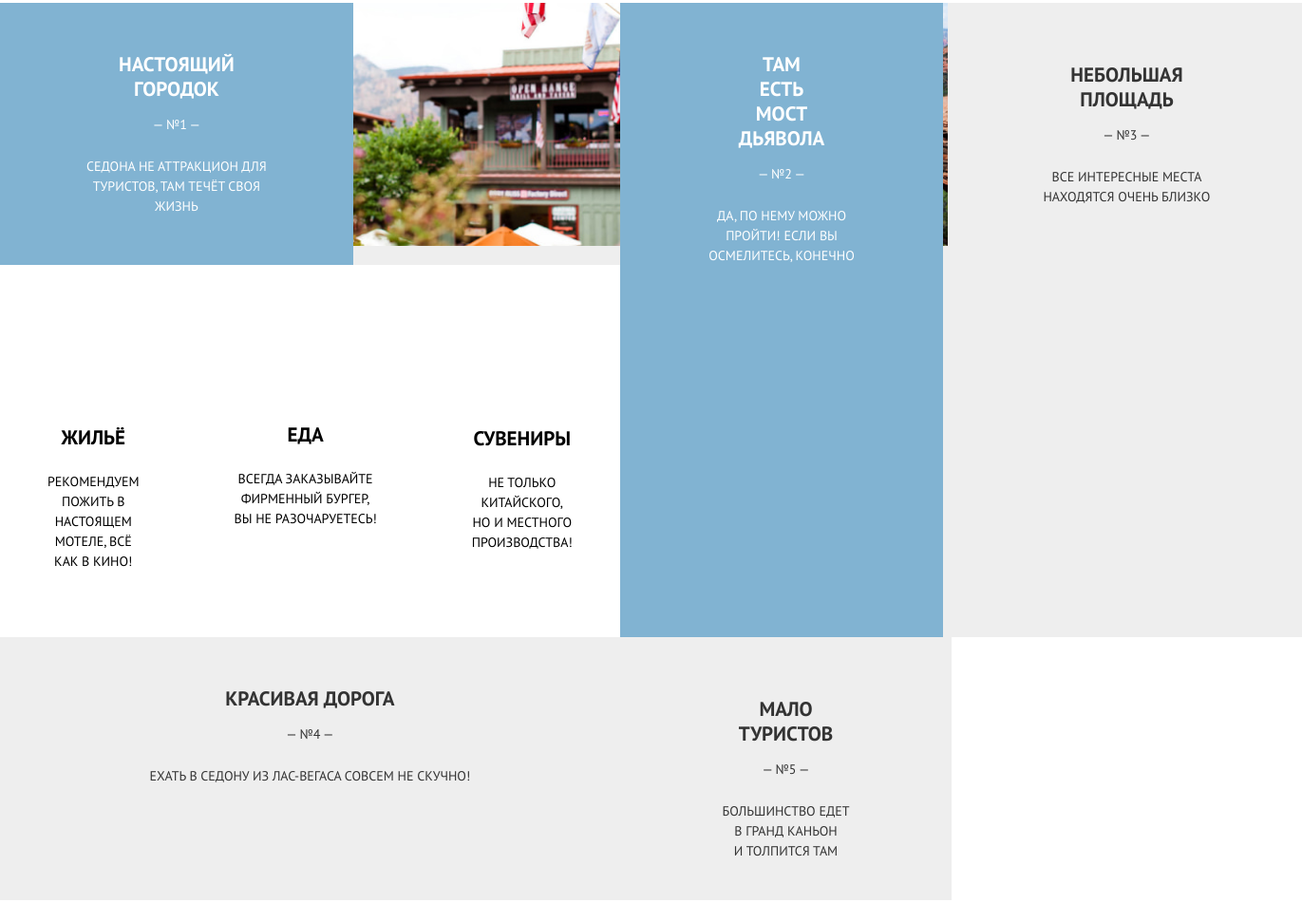
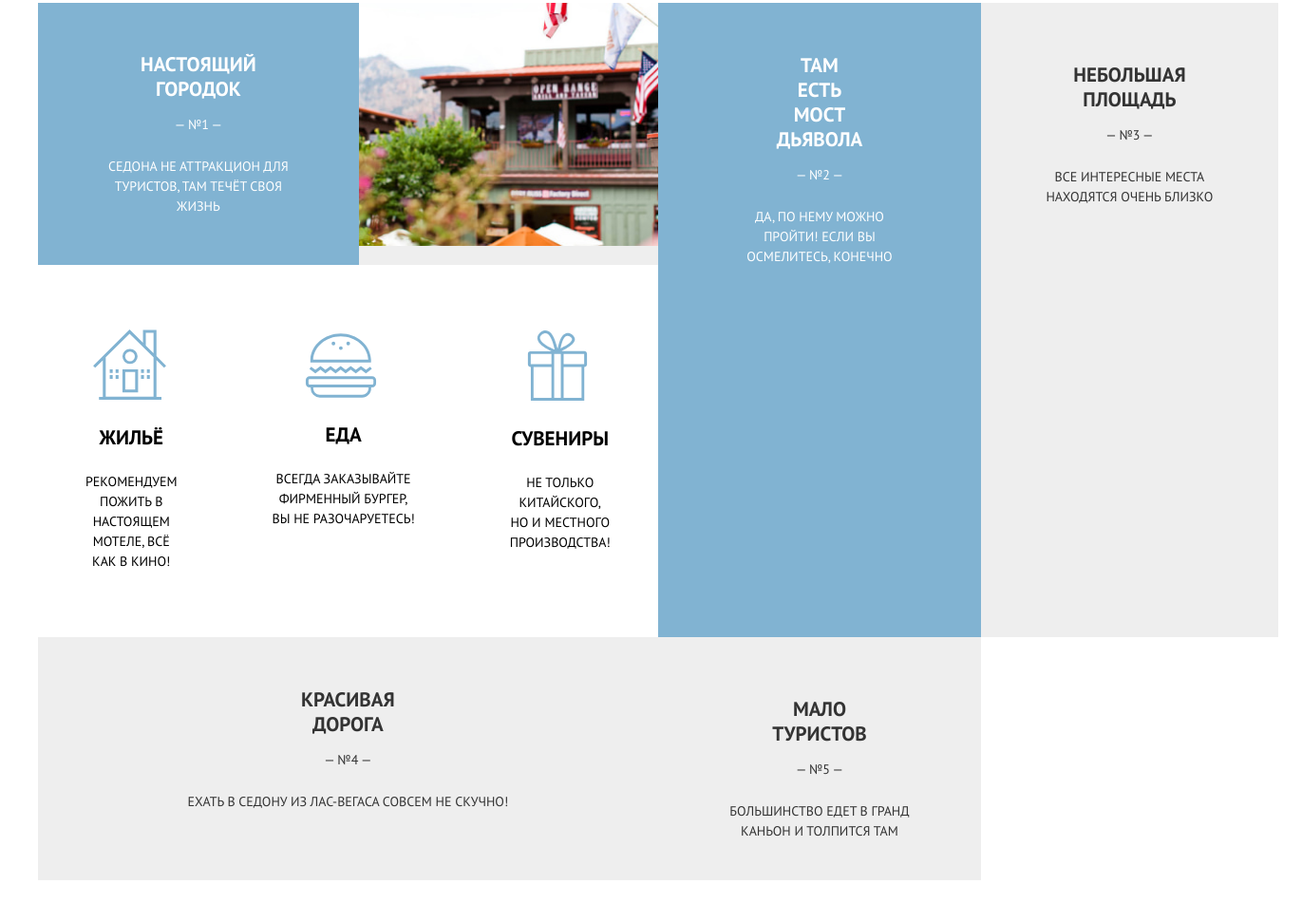
Before and after one commit to htmlacademy-adaptive/2075847-sedona-27, a website: page source/index.html in a window 1280 px wide. Shown: the part 777-1728 px from the top of the page at 95% size, 1371 px wide, since content can reach past the window. Drawn offline with nearby package versions, Linux system fonts and the light colour scheme; files that its build step writes are made by us from their sources; files whose address does not match are found by name.

Commit message:
pixel perfect descktop

```diff
--- a/source/index.html
+++ b/source/index.html
@@ -7,6 +7,7 @@
     <meta name="viewport" content="width=device-width, initial-scale=1">
   </head>
   <body class="page__body">
+  <div class="page__body-wrap">
     <header class="main-header">
       <div class="main-header__wrap">
         <a class="main-header__logo" href="index.html">
@@ -57,17 +58,17 @@
               <img class="advantages__image" src="img/main/real-town.jpg" width="320" height="260" alt="Городок Седона.">
             </div>
             <ul class="advantages__list benefits">
-            <li class="benefits__item">
+              <li class="benefits__item benefits__item--housing">
                 <p class="benefits__title">Жильё</p>
                 <p class="benefits__text">Рекомендуем пожить в настоящем мотеле, всё как в кино!</p>
               </li>
-            <li class="benefits__item">
+              <li class="benefits__item benefits__item--food">
                 <p class="benefits__title">Еда</p>
                 <p class="benefits__text">Всегда заказывайте фирменный бургер, вы&nbsp;не&nbsp;разочаруетесь!</p>
               </li>
-            <li class="benefits__item">
+              <li class="benefits__item benefits__item--present">
                 <p class="benefits__title">Сувениры</p>
-              <p class="benefits__text">Не&nbsp;только китайского, но и местного производства!</p>
+                <p class="benefits__text">Не&nbsp;только китайского,<br> но и местного производства!</p>
               </li>
             </ul>
           </li>
@@ -88,16 +89,16 @@
           </li>
           <li class="advantages__item">
             <div class="advantages__wrap">
-            <h3 class="advantages__title">Красивая дорога</h3>
+              <h3 class="advantages__title">Красивая </br>дорога</h3>
               <p class="advantages__number">— №4 —</p>
               <p class="advantages__description">Ехать в&nbsp;Седону из&nbsp;Лас-Вегаса совсем не&nbsp;скучно!</p>
             </div>
           </li>
           <li class="advantages__item">
             <div class="advantages__wrap">
-            <h3 class="advantages__title">Мало туристов</h3>
+              <h3 class="advantages__title">Мало </br>туристов</h3>
               <p class="advantages__number">— №5 —</p>
-            <p class="advantages__description">Большинство едет в&nbsp;Гранд Каньон и&nbsp;толпится там</p>
+              <p class="advantages__description">Большинство едет в&nbsp;Гранд Каньон и толпится там</p>
             </div>
           </li>
         </ol>
@@ -106,7 +107,7 @@
         <div class="search-hotel__container">
           <h2 class="visually-hidden">Поиск гостиницы.</h2>
           <p class="search-hotel__title">Заинтересовались?</p>
-        <p class="search-hotel__text">Укажите предполагаемые даты поездки, и&nbsp;мы&nbsp;покажем вам лучшие предложения гостиниц в&nbsp;Седоне</p>
+          <p class="search-hotel__text">Укажите предполагаемые даты поездки, </br>и&nbsp;мы&nbsp;покажем вам лучшие предложения гостиниц в&nbsp;Седоне</p>
           <a class="search-hotel__button" href="#">Найти гостиницу</a>
         </div>
         <img class="search-hotel__image" src="img/main/map.jpg" width="320" height="350" alt="Карта месторасположения городка Седона.">
@@ -135,6 +136,7 @@
         <svg class="htmlacademy" width="27" height="35" viewBox="0 0 27 35" fill="currentColor" xmlns="http://www.w3.org/2000/svg"><path d="M13.6 0h-.1L0 1.4v24.7l13.5 8 13.4-8V1.4L13.6 0ZM25 12.1 13.5 5.3v-.1h-.1l-.1-.1v.1L1.9 12.1v-9l11.5-1.2L25 3.1v9ZM13.4 6.8l11.5 6.7-4.5 2.6-7.1-4.2v1.4l5.9 3.5-.9.5-5-3v1.4l3.8 2.3-.8.5-3-1.8v1.4l1.9 1.1-1.8 1.1L2 13.6l11.4-6.8ZM1.9 15.1l11.4 6.8v1l-7.9-4.7v1.4l8 4.8v1.1l-8-4.7v1.4l8 4.8 8.1-4.9v-5.2l3.4-2v10l-11.5 6.9L1.9 25v-9.9Z"/></svg>
       </a>
     </footer>
+  </div>
   <script src="script.js"></script>
   </body>
 </html>
--- a/source/less/blocks/advantages.less
+++ b/source/less/blocks/advantages.less
@@ -35,14 +35,13 @@
   }
 }
 
-.advantages__item:nth-child(3),
-.advantages__item:nth-child(5) {
+.advantages__item:nth-child(3) {
   @media (min-width: @tablet-width) {
     padding: 52px 33px;
   }
 
   @media (min-width: @desktop-width) {
-    padding: 63px 50px 41px;
+    padding: 63px 22px 41px;
   }
 }
 
@@ -52,7 +51,17 @@
   }
 
   @media (min-width: @desktop-width) {
-    padding: 52px 50px 51px;
+    padding: 53px 33px 51px;
+  }
+}
+
+.advantages__item:nth-child(5) {
+  @media (min-width: @tablet-width) {
+    padding: 52px 33px;
+  }
+
+  @media (min-width: @desktop-width) {
+    padding: 63px 22px 41px;
   }
 }
 
@@ -79,7 +88,7 @@
   }
 
   @media (min-width: @desktop-width) {
-    padding: 52px 50px 51px;
+    padding: 52px 33px 51px;
   }
 }
 
@@ -100,7 +109,7 @@
   }
 
   @media (min-width: @desktop-width) {
-    padding: 52px 50px 51px;
+    padding: 53px 50px 51px;
   }
 }
 
--- a/source/less/blocks/benefits.less
+++ b/source/less/blocks/benefits.less
@@ -56,6 +56,65 @@
   margin-bottom: 0;
 }
 
+.benefits__item--housing {
+  background-image: url("/img/benefits/house.svg");
+  background-repeat: no-repeat;
+
+  @media (max-width: @tablet-width) {
+    background-size: 39px 39px;
+  }
+
+  @media (min-width: @tablet-width) {
+    background-size: 83px 80px;
+    background-position: calc(50% - 1px) 54px;
+  }
+
+  @media (min-width: @desktop-width) {
+    background-size: 82px 82px;
+    background-position: calc(50% - 2px) 64px;
+  }
+}
+
+.benefits__item--food {
+  background-image: url("/img/benefits/food.svg");
+  background-repeat: no-repeat;
+
+  @media (max-width: @tablet-width) {
+    background-size: 42px 42px;
+    background-position: -1px -3px;
+  }
+
+  @media (min-width: @tablet-width) {
+    background-size: 83px 80px;
+    background-position: calc(50% - 1px) 54px;
+  }
+
+  @media (min-width: @desktop-width) {
+    background-size: 78px 79px;
+    background-position: calc(50% - 3px) 66px;
+  }
+}
+
+.benefits__item--present {
+  background-image: url("/img/benefits/present.svg");
+  background-repeat: no-repeat;
+
+  @media (max-width: @tablet-width) {
+    background-size: 40px 40px;
+    background-position: -1px -1px;
+  }
+
+  @media (min-width: @tablet-width) {
+    background-size: 80px 80px;
+    background-position: calc(50% + 2px) 61px;
+  }
+
+  @media (min-width: @desktop-width) {
+    background-size: 79px 79px;
+    background-position: calc(50% + -3px) 66px;
+  }
+}
+
 .benefits__title {
   margin: 0 0 16px 0;
   font-weight: 700;
--- a/source/less/blocks/main-footer.less
+++ b/source/less/blocks/main-footer.less
@@ -47,7 +47,7 @@
   padding-right: 7px;
 
   @media (min-width: @tablet-width) {
-    line-height: 54px;
+    transform: translate(-2px, -4px);
   }
 
   &:hover {
--- a/source/less/blocks/viewports.less
+++ b/source/less/blocks/viewports.less
@@ -1,3 +1,3 @@
-@desktop-width: 1200px;
+@desktop-width: 1280px;
 @tablet-width: 768px;
 @mobile-width-only: 767px;
--- a/source/less/style.less
+++ b/source/less/style.less
@@ -20,6 +20,12 @@ body {
   width: 100%;
 }
 
+.page__body-wrap {
+  @media (min-width: @desktop-width) {
+    padding: 0 40px;
+  }
+}
+
 .visually-hidden {
   position: absolute;
   width: 1px;
```
Also changed, not shown: source/img/benefits/food.svg (added), source/img/benefits/house.svg (added), source/img/benefits/present.svg (added). Lines whose indentation alone changed are shown as unchanged.
